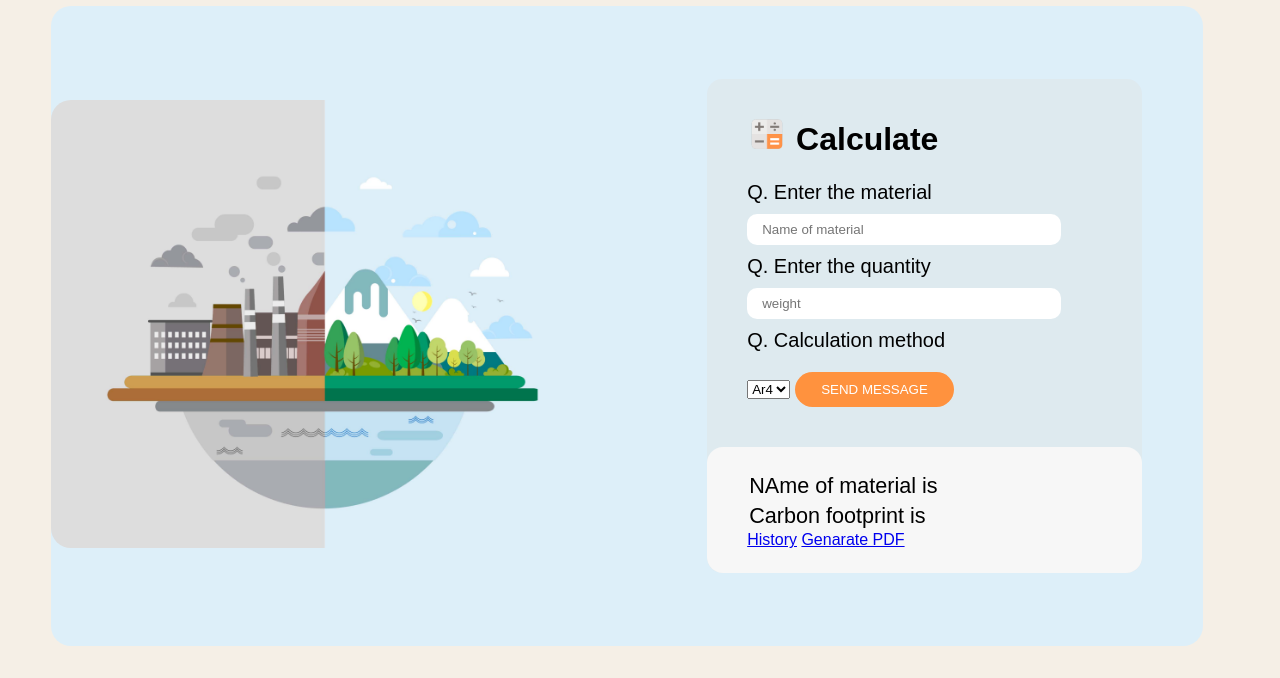
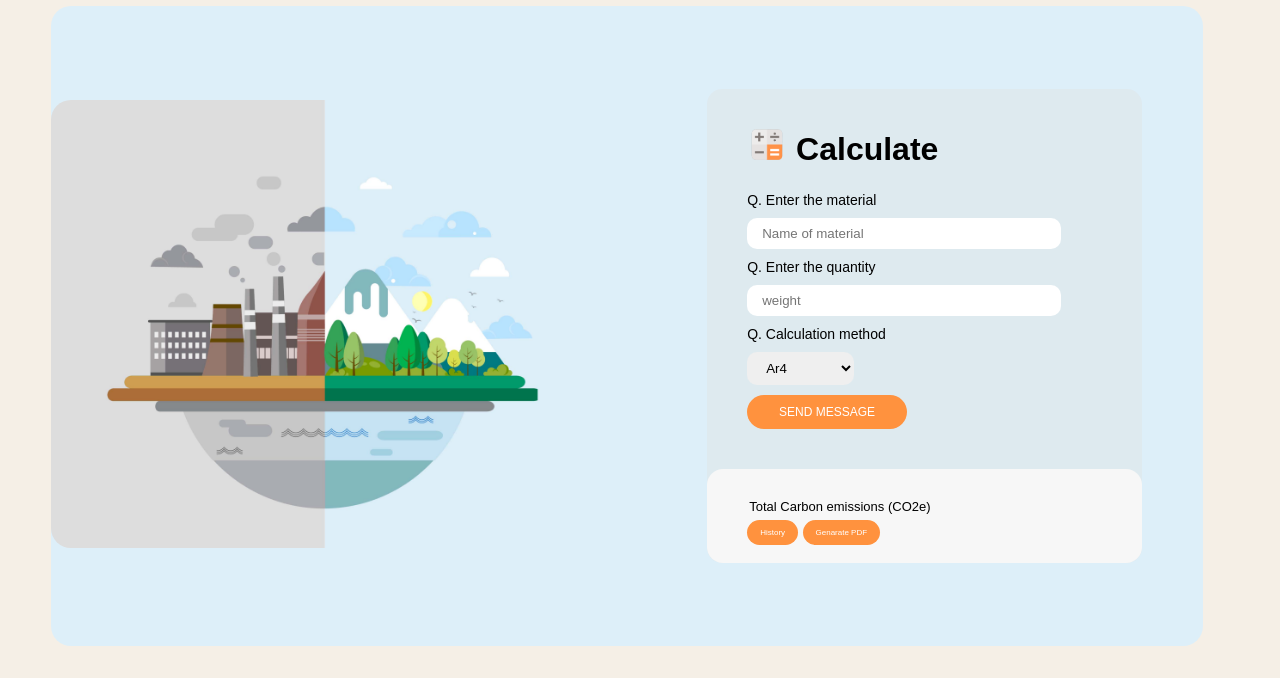
Before and after one commit to NazimFilzer/CO2-Clean, a Node server app: page /calculate in a window 1280 px wide. Shown: the part 122-800 px from the top of the page. Run offline with Node 20, Linux system fonts and the light colour scheme; the visitor is signed in with stand-in values (Sample User, id 1); some libraries are stand-ins or nearby versions.

Commit message:
cal edited

```diff
--- a/public/stylesheets/calculate.css
+++ b/public/stylesheets/calculate.css
@@ -146,7 +146,7 @@
 }
 
 .ques p {
-    font-size: 2.5vh;
+    font-size: 14px;
     margin-bottom: 10px;
 }
 
@@ -162,6 +162,7 @@
 
 .box button {
     width: 45%;
+    font-size: 12px;
     background: #ff923e;
     border: none;
     padding: 10px 15px;
@@ -182,7 +183,7 @@
 }
 
 .result h3 {
-    font-size: 2.7vh;
+    font-size: 13px;
     padding: 2px;
     font-weight: 300;
 }
@@ -195,3 +196,30 @@
 .result-h {
     padding: 3vh 5vh;
 }
+.result-h a{
+    font-size: 8px;
+    width: 45%;
+    background: #ff923e;
+    border: none;
+    padding: 8px 13px;
+    border-radius: 20px;
+    color: #ffffff;
+    margin-top: 10px;
+    text-decoration: none;
+    font-weight: 300;
+}
+.topp{
+    margin-bottom: 5px;
+}
+#method{
+    width: 30%;
+    padding: 8px 15px;
+    border: 0px solid #fff;
+    border-radius: 10px;
+}
+.drop{
+    width: 30%;
+    padding: 8px 15px;
+    border: 0px solid #fff;
+    border-radius: 10px;
+}
--- a/views/calculate.hbs
+++ b/views/calculate.hbs
@@ -57,17 +57,20 @@
             <div class="ques">
               <p>Q. Calculation method</p>
             </div>
-            <select name="method" id="method">
-              <option value="ar4">Ar4</option>
-              <option value="ar5">Ar5</option>
+            <div class="ques">
+              <select name="method" id="method">
+              <option value="ar4" class="drop">Ar4</option>
+              <option value="ar5" class="drop">Ar5</option>
             </select>
+            </div>
+
             <button id="submit" type="submit" name="button">SEND MESSAGE</button>
           </div>
         </form>
         <div class="result">
           <div class="result-h">
-            <h3>NAme of material is {{output.name}}</h3>
-            <h3>Carbon footprint is {{co2Value.value}} </h3>
+            <h3>{{output.name}}</h3>
+            <h3 class="topp">Total Carbon emissions (CO2e) {{co2Value.value}}  </h3>
             <a href="/history/{{userId.value}}">History</a>
             <a href="/download">Genarate PDF</a>
           </div>
```
